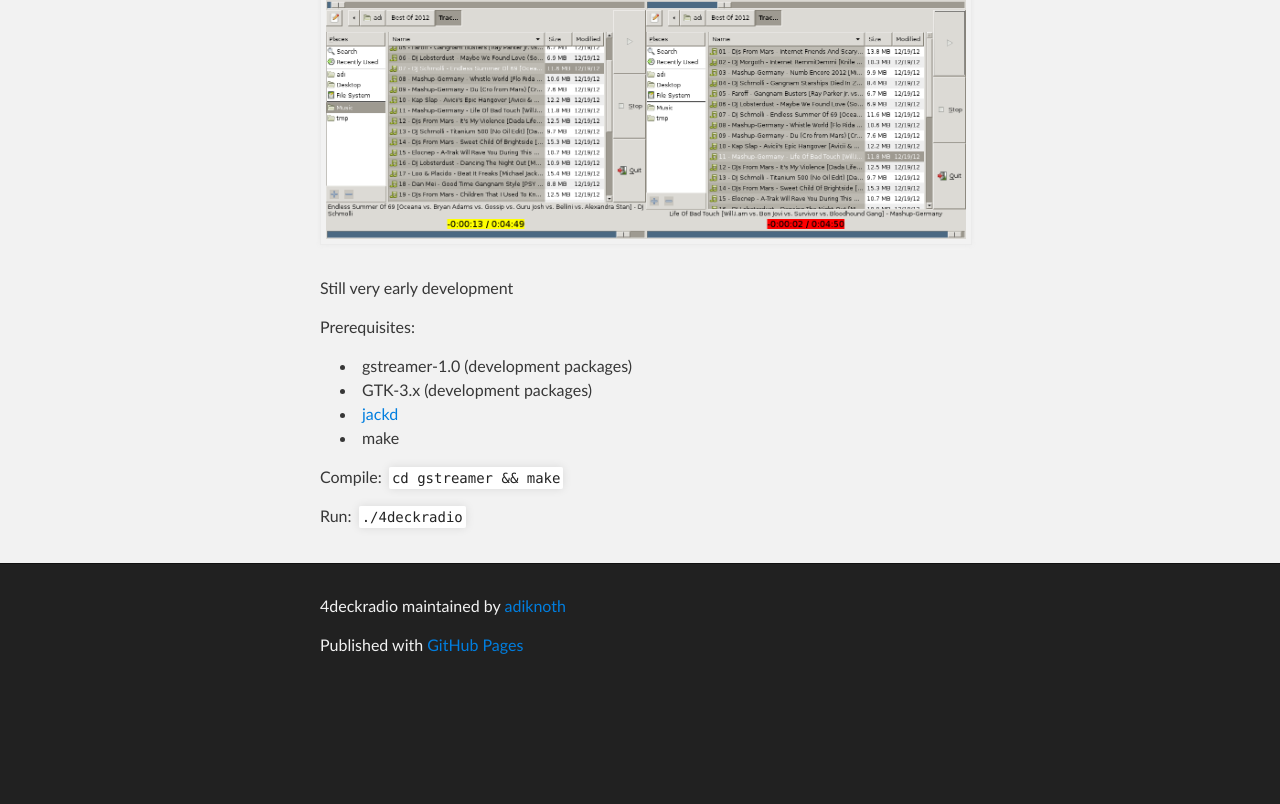
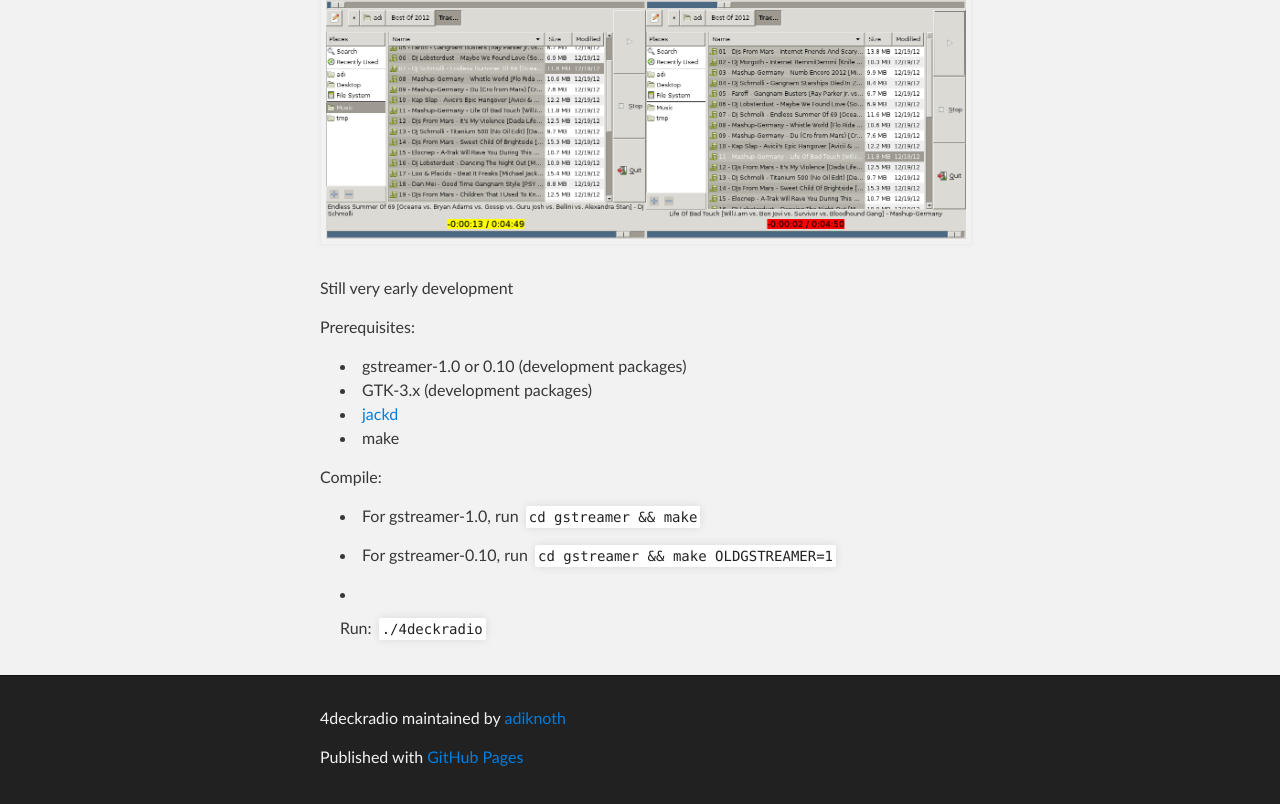
Before and after one commit to adiknoth/4deckradio, a plain HTML site: page index.html in a window 1280 px wide. Shown: the part 599-1403 px from the top of the page. Before the commit the page ends 1291 px from the top, so only its background shows below. Drawn offline with Linux system fonts and the light colour scheme.

Commit message:
Update gh-pages and mention gstreamer-0.10

```diff
--- a/index.html
+++ b/index.html
@@ -42,12 +42,19 @@
 <p>Prerequisites:</p>
 
 <ul>
-<li>gstreamer-1.0 (development packages)</li>
+<li>gstreamer-1.0 or 0.10 (development packages)</li>
 <li>GTK-3.x (development packages)</li>
 <li><a href="http://jackaudio.org">jackd</a></li>
 <li>make</li>
 </ul><p>Compile:
+<ul>
+    <li>For gstreamer-1.0, run
     <code>cd gstreamer &amp;&amp; make</code></p>
+    </li>
+
+    <li>For gstreamer-0.10, run
+    <code>cd gstreamer &amp;&amp; make OLDGSTREAMER=1</code></p>
+    <li>
 
 <p>Run:
     <code>./4deckradio</code></p>
```
